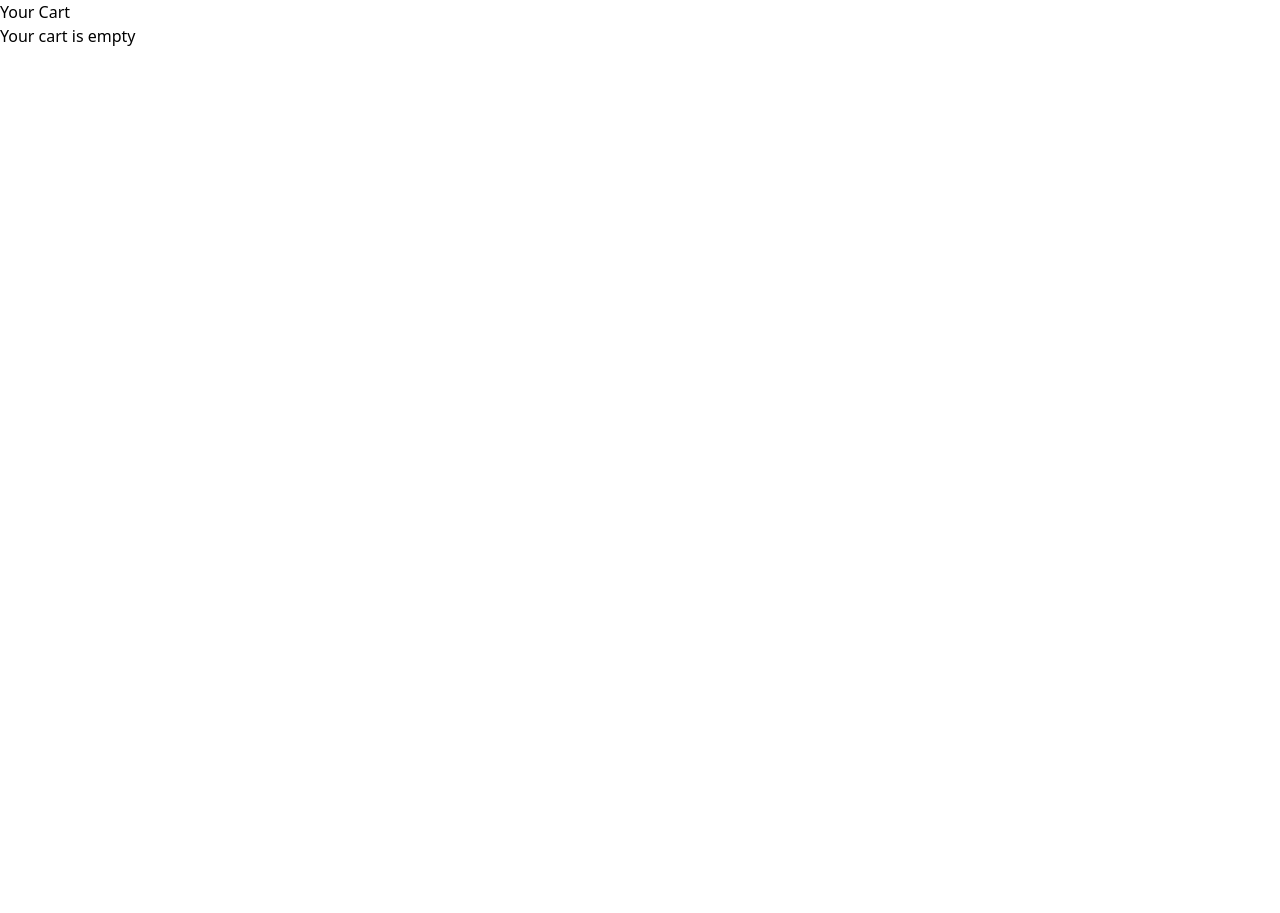
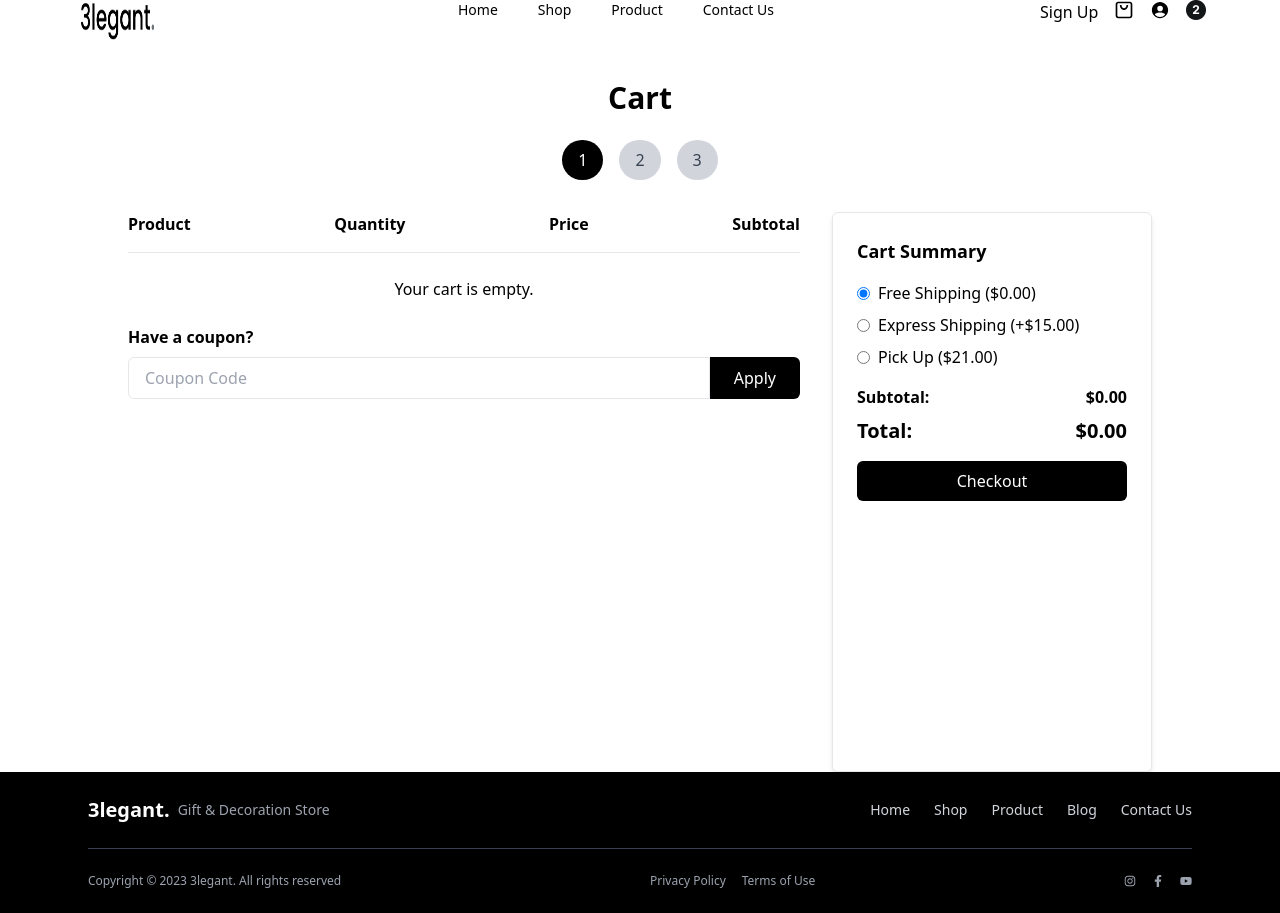
Before and after one commit to Alani158/e-commerce, a React (Create React App) app in the folder client/my-app-name/: page /cart in a window 1280 px wide. Before the commit the page ends 800 px from the top, so only its background shows below. Built offline with nearby package versions, Linux system fonts and the light colour scheme.

Commit message:
New changes made to the cart.jsx

```diff
--- a/client/my-app-name/src/components/Cart.jsx
+++ b/client/my-app-name/src/components/Cart.jsx
@@ -1,12 +1,19 @@
 import React, { useState, useEffect } from "react";
+import { Link } from "react-router-dom";
+import Navbar from "./Navbar";
+import Footer from "./Footer";
 
 const Cart = () => {
   const [cart, setCart] = useState([]);
+  const [shipping, setShipping] = useState(0);
+  const [coupon, setCoupon] = useState("");
 
   useEffect(() => {
     const storedCart = JSON.parse(localStorage.getItem("cart")) || [];
+    console.log("Cart Data from LocalStorage:", storedCart); // 🔍 Debugging
     setCart(storedCart);
   }, []);
+
 
   const handleRemove = (productId) => {
     const updatedCart = cart.filter((item) => item.productId !== productId);
@@ -14,25 +21,150 @@ const Cart = () => {
     localStorage.setItem("cart", JSON.stringify(updatedCart));
   };
 
+  const subtotal = cart.reduce((acc, item) => acc + Number(item.price) * item.quantity, 0);
+  const total = subtotal + shipping;
+
+
+
+
+
+
+
+
+  const handleQuantityChange = (productId, change) => {
+    const updatedCart = cart.map((item) =>
+      item.productId === productId
+        ? { ...item, quantity: Math.max(1, item.quantity + change) }
+        : item
+    );
+    setCart(updatedCart);
+    localStorage.setItem("cart", JSON.stringify(updatedCart));
+  };
+
+
   return (
     <div>
-      <h2>Your Cart</h2>
+      <Navbar />
+      <div className="w-[80%] mx-auto mt-10">
+        <h2 className="text-3xl font-bold text-center mb-6">Cart</h2>
+
+        {/* Progress Steps */}
+        <div className="flex justify-center mb-8 space-x-4">
+          <span className="px-4 py-2 bg-black text-white rounded-full">1</span>
+          <span className="px-4 py-2 bg-gray-300 text-gray-700 rounded-full">2</span>
+          <span className="px-4 py-2 bg-gray-300 text-gray-700 rounded-full">3</span>
+        </div>
+
+        <div className="grid grid-cols-3 gap-8">
+          {/* Left Section - Cart Items */}
+          <div className="col-span-2">
+            <div className="border-b pb-4 font-semibold flex justify-between">
+              <span>Product</span>
+              <span>Quantity</span>
+              <span>Price</span>
+              <span>Subtotal</span>
+            </div>
+
             {cart.length === 0 ? (
-        <p>Your cart is empty</p>
+              <p className="text-center mt-6">Your cart is empty.</p>
             ) : (
-        <ul>
+              <ul className="mt-4 space-y-6">
                 {cart.map((item) => (
-            <li key={item.productId}>
-              <img src={item.img} alt="img" />
-              Product ID: {item.productId}, Name: {item.name}, Quantity:{" "}
-              {item.quantity}
-              <button onClick={() => handleRemove(item.productId)}>
-                Remove
+                  <li key={item.productId} className="flex items-center justify-between border-b pb-4">
+                    {/* Product Image & Info */}
+                    <div className="flex items-center space-x-4 w-1/3">
+                      <img src={item.img || "https://via.placeholder.com/80"} alt={item.name} className="w-20 h-20 object-cover rounded-md" />
+                      <div>
+                        <p className="font-semibold">{item.name}</p>
+                        <p className="text-gray-500">Color: {item.color ||"NAN" }</p>
+                        <button onClick={() => handleRemove(item.productId)} className="text-red-500 text-sm mt-1">
+                          ✕ Remove
                         </button>
+                      </div>
+                    </div>
+
+                    {/* Quantity Selector */}
+                    <div className="flex items-center">
+                      <button onClick={() => handleQuantityChange(item.productId, -1)} className="px-2 py-1 border rounded-md">−</button>
+                      <span className="mx-2">{item.quantity}</span>
+                      <button onClick={() => handleQuantityChange(item.productId, 1)} className="px-2 py-1 border rounded-md">+</button>
+                    </div>
+
+                    <span className="w-1/6">${(item.price || 0)}</span>
+                    <div className="flex justify-between font-semibold">
+
+
+
+                    <span className="w-1/6 font-semibold">
+ ${(item.price.toFixed(2) * item.quantity.toFixed(2)).toFixed(2)}
+</span>
+
+
+</div>
+
+
                   </li>
                 ))}
               </ul>
             )}
+
+            {/* Coupon Section */}
+            <div className="mt-6 mb-5">
+              <h3 className="font-semibold mb-2">Have a coupon?</h3>
+              <div className="flex">
+                <input
+                  type="text"
+                  placeholder="Coupon Code"
+                  value={coupon}
+                  onChange={(e) => setCoupon(e.target.value)}
+                  className="border px-4 py-2 w-full rounded-l-md"
+                />
+                <button className="bg-black text-white px-6 rounded-r-md">Apply</button>
+              </div>
+            </div>
+          </div>
+
+          {/* Right Section - Cart Summary */}
+          <div className="border p-6 rounded-md shadow-md h-[70vh]">
+            <h3 className="text-lg font-bold mb-4">Cart Summary</h3>
+
+             {/* Shipping Options */}
+             <div className="space-y-2">
+              <label className="flex items-center space-x-2">
+                <input type="radio" name="shipping" value="0" checked={shipping === 0} onChange={() => setShipping(0)} />
+                <span>Free Shipping ($0.00)</span>
+              </label>
+              <label className="flex items-center space-x-2">
+                <input type="radio" name="shipping" value="15" checked={shipping === 15} onChange={() => setShipping(15)} />
+                <span>Express Shipping (+$15.00)</span>
+              </label>
+              <label className="flex items-center space-x-2">
+                <input type="radio" name="shipping" value="21" checked={shipping === 21} onChange={() => setShipping(21)} />
+                <span>Pick Up ($21.00)</span>
+              </label>
+            </div>
+
+            {/* Subtotal & Total */}
+            <div className="mt-4">
+  <div className="flex justify-between font-semibold">
+    <span>Subtotal:</span>
+    <span>${subtotal.toFixed(2)}</span>
+
+  </div>
+  <div className="flex justify-between text-xl font-bold mt-2">
+    <span>Total:</span>
+    <span>${total.toFixed(2)}</span>
+  </div>
+</div>
+
+
+            {/* Checkout Button */}
+            <button className="bg-black text-white w-full py-2 mt-4 rounded-md">Checkout</button>
+          </div>
+        </div>
+      </div>
+
+      <Footer />
     </div>
   );
 };
--- a/client/my-app-name/src/components/Navbar.jsx
+++ b/client/my-app-name/src/components/Navbar.jsx
@@ -28,7 +28,11 @@ function Navbar() {
           >
             Sign Up
           </Link>
-          <CgShoppingBag className="w-5 h-5" />
+        <Link
+        to="/cart"  >
+        <CgShoppingBag className="w-5 h-5" />
+        </Link>
+
           <IoPersonCircleSharp className="w-5 h-5" />
           <img src={two} alt="User Icon" className="w-5 h-5" />
         </div>
```
Lines whose indentation alone changed are shown as unchanged.
